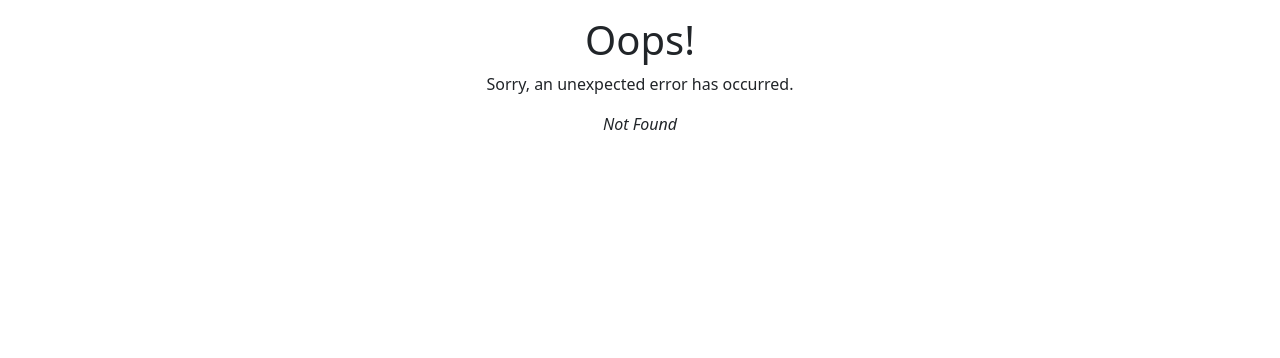
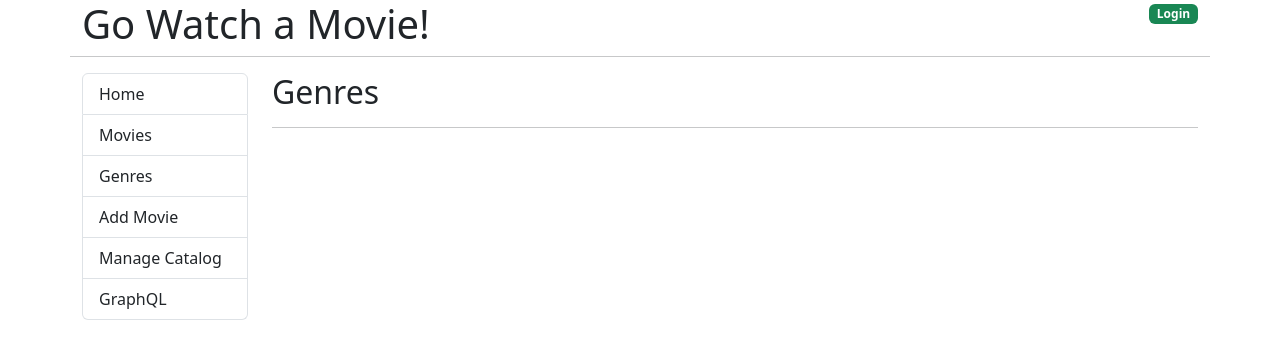
Before and after one commit to far1h/go-movies-front-end, a React (Create React App) app: page /genres in a window 1280 px wide. Before the commit this address had no page. Shown: the top 358 px of the page. Built offline with nearby package versions, Linux system fonts and the light colour scheme.

Commit message:
Add components for remaining pages and update navigation links

```diff
--- a/src/App.js
+++ b/src/App.js
@@ -21,7 +21,7 @@ function App() {
               <Link to="/movies" className="list-group-item list-group-item-action">Movies</Link>
               <Link to="/genres" className="list-group-item list-group-item-action">Genres</Link>
               <Link to="/admin/movie/0" className="list-group-item list-group-item-action">Add Movie</Link>
-              <Link to="/admin" className="list-group-item list-group-item-action">Manage Catalog</Link>
+              <Link to="/manage-catalog" className="list-group-item list-group-item-action">Manage Catalog</Link>
               <Link to="/graphql" className="list-group-item list-group-item-action">GraphQL</Link>
             </div>
           </nav>
--- /dev/null
+++ b/src/components/Genres.js
@@ -0,0 +1,11 @@
+const Genres = () => {
+
+    return (
+        <>
+            <h2>Genres</h2>
+            <hr />
+        </>
+    )
+}
+
+export default Genres;
--- /dev/null
+++ b/src/components/GraphQL.js
@@ -0,0 +1,10 @@
+const GraphQL = () => {
+    return (
+        <>
+            <h2>GraphQL</h2>
+            <hr />
+        </>
+    );
+}
+
+export default GraphQL;
--- a/src/components/Home.js
+++ b/src/components/Home.js
@@ -1,3 +1,4 @@
+import { Link } from "react-router-dom";
 import Ticket from "./../images/movie_tickets.jpg";
 
 const Home = () => {
@@ -6,10 +7,12 @@ const Home = () => {
       <div className="text-center">
         <h2>Find a movie to watch tonight!</h2>
         <hr />
+        <Link to="/movies">
           <img src={Ticket} alt="Movie Tickets" className="img-fluid" />
+        </Link>
       </div>
     </>
-    )
-}
+  );
+};
 
 export default Home;
--- /dev/null
+++ b/src/components/Login.js
@@ -0,0 +1,9 @@
+const Login = () => {
+    return (
+        <>
+            <h2>Login</h2>
+            <hr />
+        </>
+    );
+}
+export default Login;
--- /dev/null
+++ b/src/components/ManageCatalog.js
@@ -0,0 +1,10 @@
+const ManageCatalog = () => {
+    return (
+        <>
+            <h2>Manage Catalog</h2>
+            <hr />
+        </>
+    )
+}
+
+export default ManageCatalog;
--- /dev/null
+++ b/src/components/Movie.js
@@ -0,0 +1,10 @@
+const Movie = () => {
+    return (
+        <>
+            <h2>Movie</h2>
+            <hr />
+        </>
+    )
+}
+
+export default Movie;
--- a/src/components/Movies.js
+++ b/src/components/Movies.js
@@ -1,10 +1,8 @@
 const Movies = () => {
     return (
         <>
-            <div className="text-center">
-                <h2>Movies</h2>
-                <hr />
-                </div>
+            <h2>Movies</h2>
+            <hr />
         </>
     )
 }
```
Also changed, not shown: src/components/EditMovie.js (added, +10 -0 lines), src/index.js (+25 -20 lines). Lines whose indentation alone changed are shown as unchanged.
